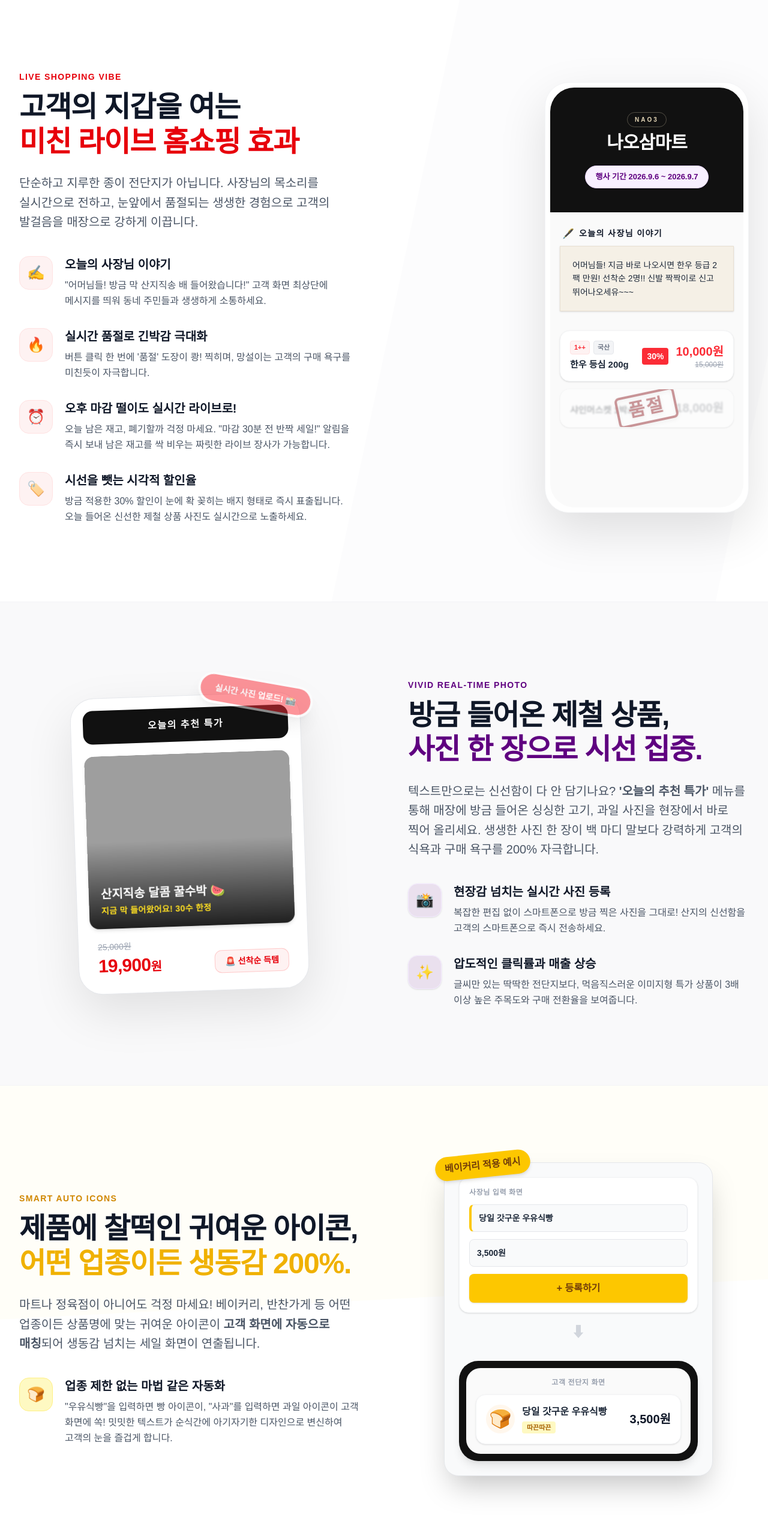
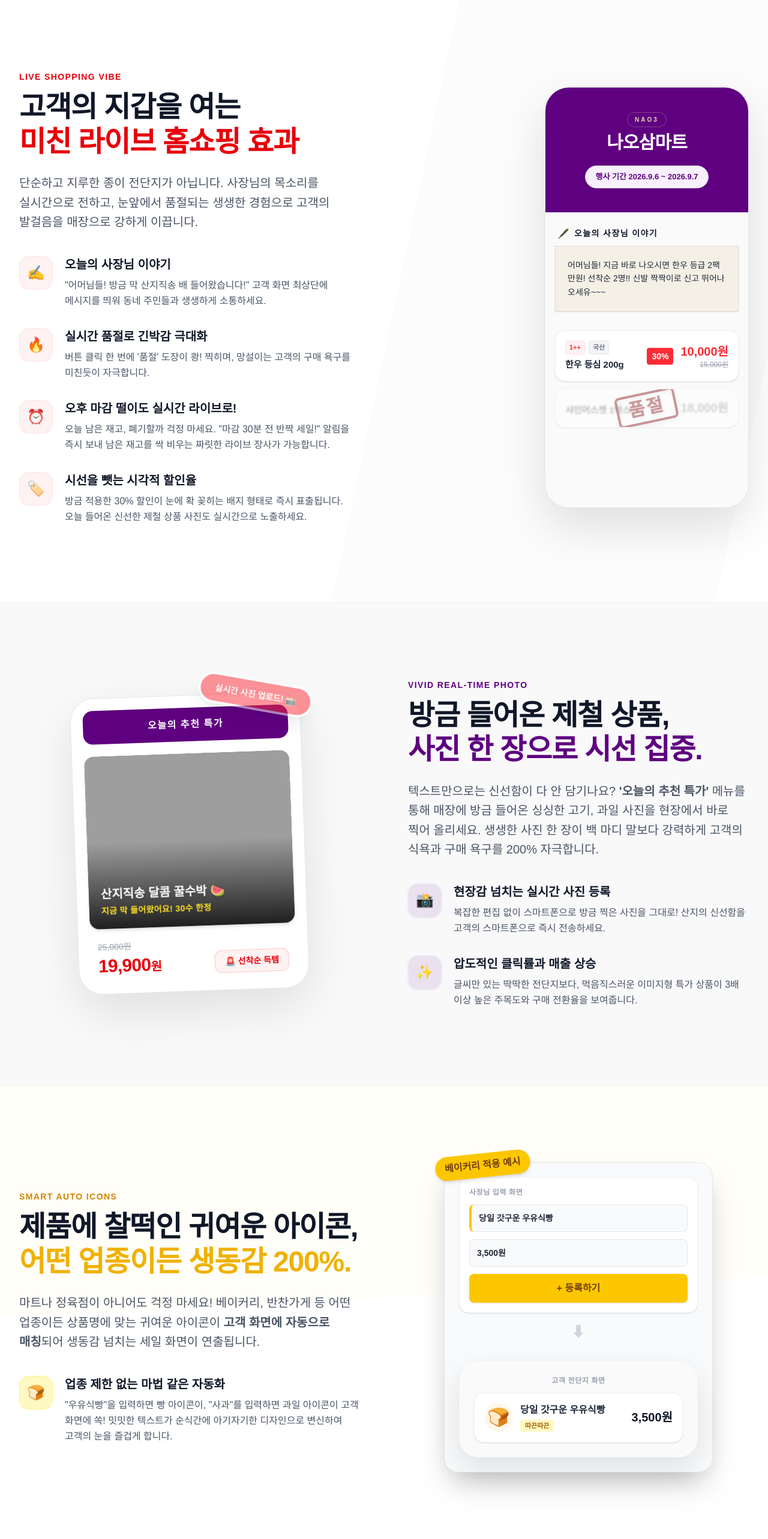
Before and after one commit to hannune-s/nao3, a Next.js app: page / in a window 1280 px wide. Shown: the part 1560-4126 px from the top of the page at 60% size. Built offline with nearby package versions, Linux system fonts and the light colour scheme; grey boxes are pictures that could not be loaded.

Commit message:
style: remove white gap and turn black headers to brand purple in landing mockups

```diff
--- a/src/app/page.tsx
+++ b/src/app/page.tsx
@@ -168,12 +168,12 @@ export default function LandingPage() {
 
             {/* CSS UI Mockup - Customer Mobile */}
             <div className="relative max-w-[340px] mx-auto w-full lg:mr-0">
-              <div className="relative rounded-[2.5rem] bg-white p-2 shadow-[0_30px_80px_rgba(0,0,0,0.12)] border border-gray-100 transform hover:scale-[1.02] transition-all duration-500">
+              <div className="relative rounded-[2.5rem] bg-[#FAFAFA] shadow-[0_30px_80px_rgba(0,0,0,0.12)] border border-gray-200 transform hover:scale-[1.02] transition-all duration-500 overflow-hidden">
 
-                <div className="bg-[#FAFAFA] rounded-[2.5rem] overflow-hidden h-[700px] relative flex flex-col no-scrollbar">
+                <div className="h-[700px] relative flex flex-col no-scrollbar">
 
                   {/* Header */}
-                  <div className="bg-[#111] py-10 text-center">
+                  <div className="bg-[#5F0080] py-10 text-center">
                     <h1 className="text-[#E5D7B7] font-bold text-[10px] tracking-[0.3em] uppercase mb-2 border border-[#E5D7B7]/30 px-3 py-1 rounded-full inline-block">NAO3</h1>
                     <h2 className="text-white font-black text-3xl tracking-tight">나오삼마트</h2>
                     <div className="mt-5 inline-block bg-[#F8F0FF] text-[#5F0080] text-[13px] font-black px-4 py-2 rounded-full border border-[#E8D4FF] shadow-sm">
@@ -239,7 +239,7 @@ export default function LandingPage() {
             <div className="order-2 lg:order-1 relative flex justify-center">
               {/* CSS UI Mockup - Photo Upload Feature */}
               <div className="relative rounded-[2.5rem] bg-white p-5 shadow-[0_30px_80px_rgba(0,0,0,0.1)] border border-gray-200 transform -rotate-2 hover:rotate-0 transition-all duration-500 max-w-sm w-full">
-                <div className="bg-[#111] text-white rounded-2xl py-4 px-4 text-center font-black tracking-widest mb-5 shadow-inner">
+                <div className="bg-[#5F0080] text-white rounded-2xl py-4 px-4 text-center font-black tracking-widest mb-5 shadow-inner">
                   오늘의 추천 특가
                 </div>
                 <div className="relative rounded-2xl overflow-hidden mb-5 group shadow-md">
@@ -346,8 +346,8 @@ export default function LandingPage() {
                 <div className="text-center text-gray-300 text-2xl mb-6 animate-bounce">⬇</div>
 
                 {/* Customer Output */}
-                <div className="bg-[#111] rounded-[2rem] p-3 shadow-lg">
-                  <div className="bg-[#FAFAFA] rounded-3xl p-4">
+                <div className="bg-white rounded-[2rem] shadow-[0_20px_50px_rgba(0,0,0,0.1)] border border-gray-100 overflow-hidden">
+                  <div className="bg-[#FAFAFA] p-6">
                     <div className="text-xs font-bold text-gray-400 mb-3 tracking-wider text-center">고객 전단지 화면</div>
                     <div className="bg-white p-4 rounded-2xl shadow-sm border border-gray-100 flex justify-between items-center relative overflow-hidden">
                       <div className="flex items-center gap-3">
```
